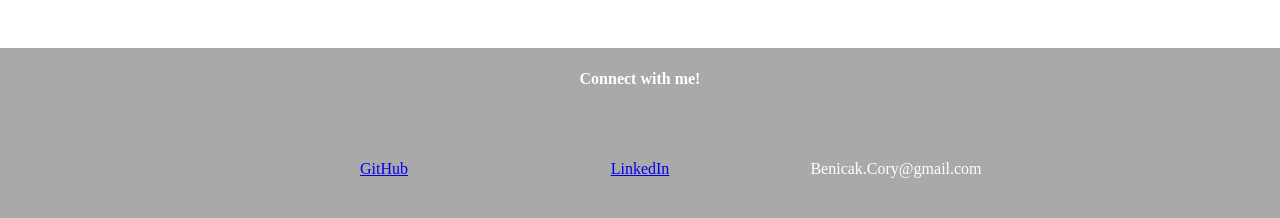
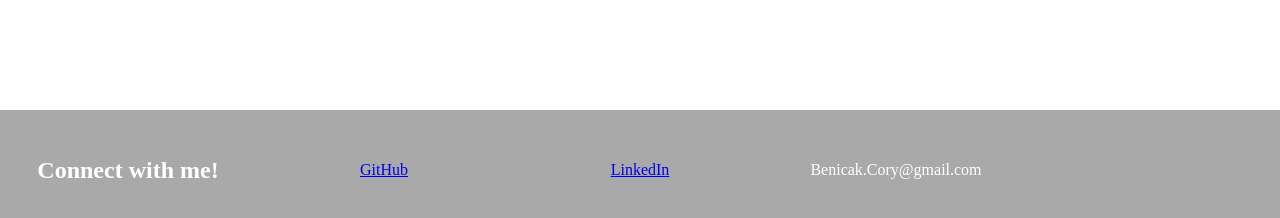
Before and after one commit to cbenks/Cory_Benicak, a React (Create React App) app in the folder cory/: page / in a window 1280 px wide. Shown: the part 570-788 px from the top of the page. Built offline with nearby package versions, Linux system fonts and the light colour scheme.

Commit message:
footer styling

```diff
--- a/cory/src/style/App.css
+++ b/cory/src/style/App.css
@@ -23,15 +23,15 @@
   left: 0;
   bottom: 0;
   width: 100%;
+  height: 15%;
   background-color: darkgray;
   color: white;
   text-align: center;
   display: grid;
   grid-template-columns: 1fr 1fr 1fr 1fr 1fr;
-  grid-template-rows: 1fr 2fr;
+  grid-template-rows: 1fr;
   grid-template-areas:
-    ". foot-a foot-a foot-a ."
-    ". foot-b foot-c foot-d .";
+    "foot-a foot-b foot-c foot-d .";
   justify-content: center;
   align-items: center;
 }
@@ -42,7 +42,7 @@
 }
 
 .connect{
-
+  font-size: 3ch;
 }
 
 .foot-b{
```
